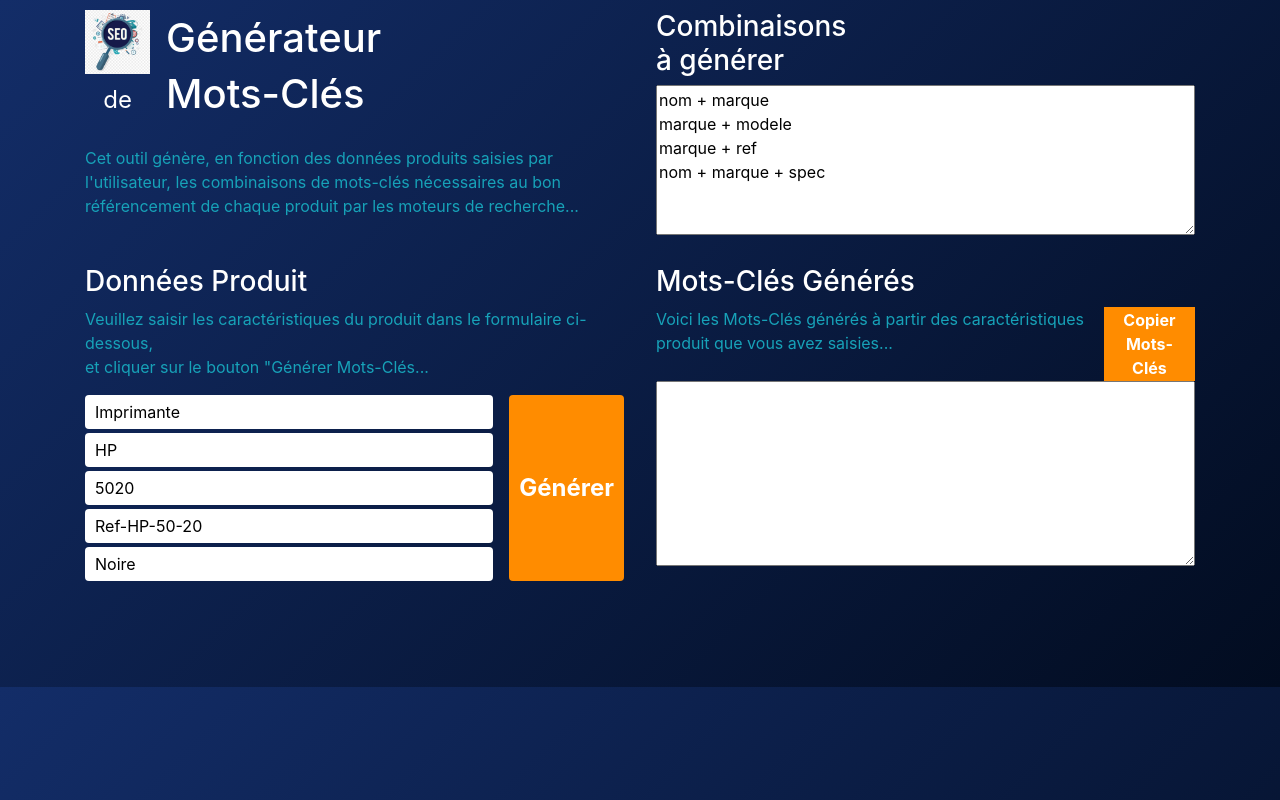
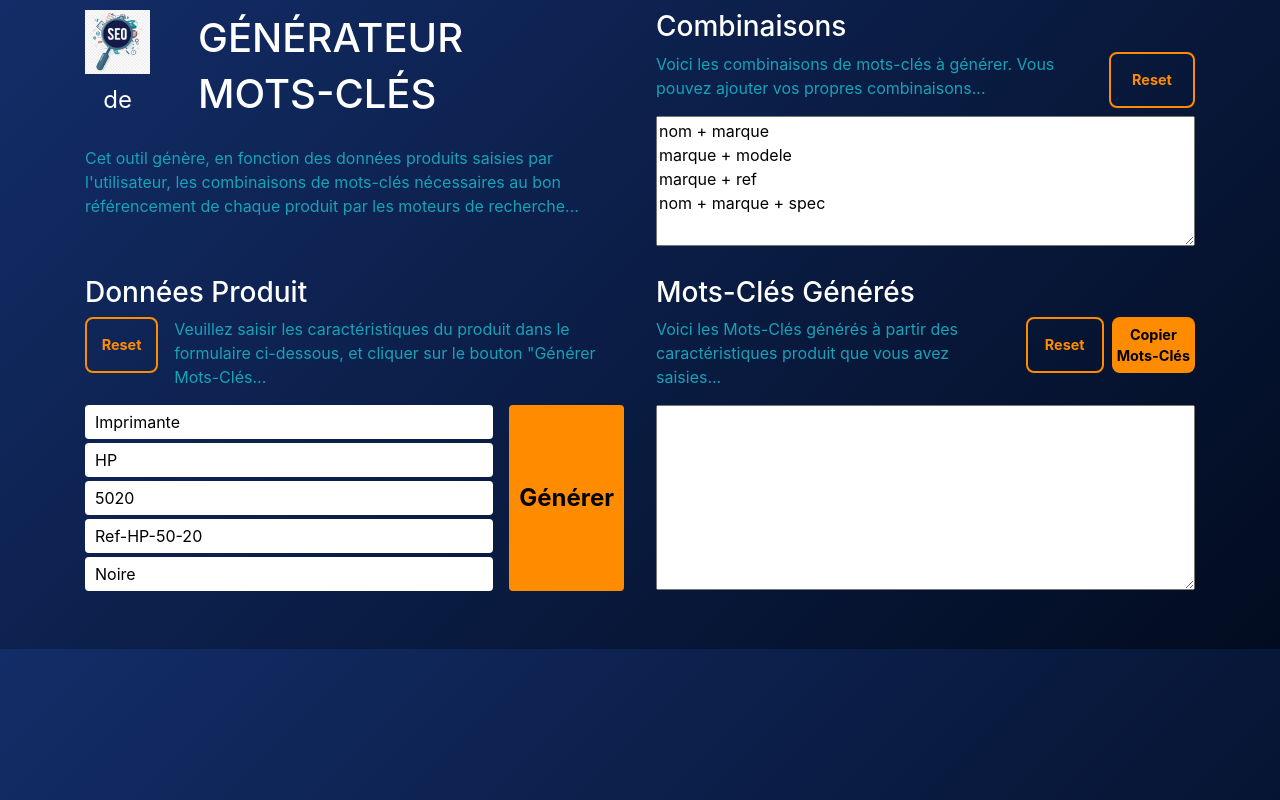
Before and after one commit to EmmanuelFRANCOIS/Formation-Developpeur-Web-Web-Mobile, a PHP site: page / in a window 1280 px wide. Run offline with PHP 8.4, Linux system fonts and the light colour scheme; some libraries are stand-ins or nearby versions.

Commit message:
2022 03 03 - 16h43

```diff
--- a/Generateur_Keywords/css/style.css
+++ b/Generateur_Keywords/css/style.css
@@ -1,10 +1,10 @@
 body {
-  padding: 10px 30px;
+  padding: 10px;
   background: linear-gradient(135deg, #132d68 0%, #020c20 100%);
   color: white;
 }
 textarea.params {
-  min-height: 150px;
+  min-height: 130px;
 }
 textarea.motsCles {
   min-height: 185px;
@@ -26,15 +26,28 @@ input[type="submit"] {
   height: 100%;
   border: none;
   background: darkorange;
-  color: white;
+  color: black;
   font-weight: bold;
   font-size: 1.5rem;
 }
-button.copy {
-  height: 100%;
+button.copy,
+button.resetProduct,
+button.resetKeywords,
+button.resetParams {
+  height: 56px;
   border: none;
   background: darkorange;
-  color: white;
+  color: black;
   font-weight: bold;
-  font-size: 1rem;
+  font-size: 0.9rem;
+  border-radius: 8px;
+  white-space: nowrap;
+  padding: 5px;
 }
+button.resetProduct,
+button.resetKeywords,
+button.resetParams {
+  background: transparent;
+  border: 2px solid darkorange;
+  color: darkorange;
+}
--- a/Generateur_Keywords/index.html
+++ b/Generateur_Keywords/index.html
@@ -18,7 +18,7 @@
               <img src="images/logo.jpg" height="64" alt="logo" class="logo">
               <span class="d-block mt-2">de</span>
             </div>
-            <h1 class="title ml-3 fw-bolder">Générateur<br />Mots-Clés</h1>
+            <h1 class="title ml-5 fw-bolder text-uppercase">Générateur<br />Mots-Clés</h1>
           </div>
           <p class="text-info">
             Cet outil génère, en fonction des données produits saisies par
@@ -27,21 +27,30 @@
           </p>
         </div>
         <div class="params w-50 pl-3">
-          <h3>Combinaisons<br />à générer</h3>
+          <h3>Combinaisons</h3>
+          <div class="d-flex justify-content-between align-items-stretch w-100">
+            <p class="text-info">
+              Voici les combinaisons de mots-clés à générer. Vous pouvez ajouter vos propres combinaisons...
+            </p>
+            <button class="resetParams w-25 ml-3 mb-2">Reset</button>
+          </div>
           <textarea name="params" id="params" class="params w-100">nom + marque&#13;marque + modele&#13;marque + ref&#13;nom + marque + spec</textarea>
         </div>
       </div>
     </header>
 
     <section class="generateur">
-      <div class="container d-flex justify-content-between mb-5">
+      <div class="container d-flex justify-content-between">
 
         <div class="formulaire w-50 pr-3">
           <h3>Données Produit</h3>
-          <p class="text-info">
-            Veuillez saisir les caractéristiques du produit dans le formulaire
-            ci-dessous,<br />et cliquer sur le bouton "Générer Mots-Clés...
-          </p>
+          <div class="d-flex align-items-stretch">
+            <button class="resetProduct w-25 mr-3">Reset</button>
+            <p class="text-info">
+              Veuillez saisir les caractéristiques du produit dans le formulaire
+              ci-dessous, et cliquer sur le bouton "Générer Mots-Clés...
+            </p>
+          </div>
           <form
             action="/ma-page-de-traitement"
             method="get"
@@ -89,7 +98,7 @@
                 required
               />
             </div>
-            <div class="bouton">
+            <div class="bouton w-25">
               <input type="submit" value="Générer" />
             </div>
           </form>
@@ -102,7 +111,8 @@
               Voici les Mots-Clés générés à partir des caractéristiques produit
               que vous avez saisies...
             </p>
-            <button class="copy w-25 ml-3">Copier<br />Mots-Clés</button>
+            <button class="resetKeywords w-25 ml-3">Reset</button>
+            <button class="copy w-25 ml-2">Copier<br />Mots-Clés</button>
           </div>
           <textarea
             name="motsCles"
--- a/Generateur_Keywords/js/main.js
+++ b/Generateur_Keywords/js/main.js
@@ -6,6 +6,9 @@ $(document).ready ( function() {
   $("#modele").val("5020");
   $("#ref").val("Ref-HP-50-20");
   $("#spec").val("Noire");
+
+  // Reset les keywords
+  $("textarea.motsCles").val("");
 
   $("input[type=submit]").click( function(e) {
 
@@ -57,8 +60,36 @@ $(document).ready ( function() {
 
   });
 
+  // Evenement click sur bouton Copy
+  // On copie les mots-clés dans le presse papier
   $("button.copy").click( function(){
     navigator.clipboard.writeText( $("textarea.motsCles").val() );
     alert("La liste des mots-clés a été copiée dans votre presse-papier !");
   });
+
+  // Evenement click sur bouton Reset Product
+  // On efface les champs produit
+  $("button.resetProduct").click( function(){
+    // Initialise le formulaire
+    $("#nom").val("");
+    $("#marque").val("");
+    $("#modele").val("");
+    $("#ref").val("");
+    $("#spec").val("");
+  });
+
+  // Evenement click sur bouton Reset Keywords
+  // On efface les mots-clés
+  $("button.resetKeywords").click( function(){
+    // Initialise les keywords
+    $("textarea.motsCles").val("");
+  });
+
+  // Evenement click sur bouton Reset Params
+  // On efface les paramètres
+  $("button.resetParams").click( function(){
+    // Initialise les keywords
+    $("textarea.params").val(`nom + marque\nmarque + modele\nmarque + ref\nnom + marque + spec`);
+  });
+
 });
```
